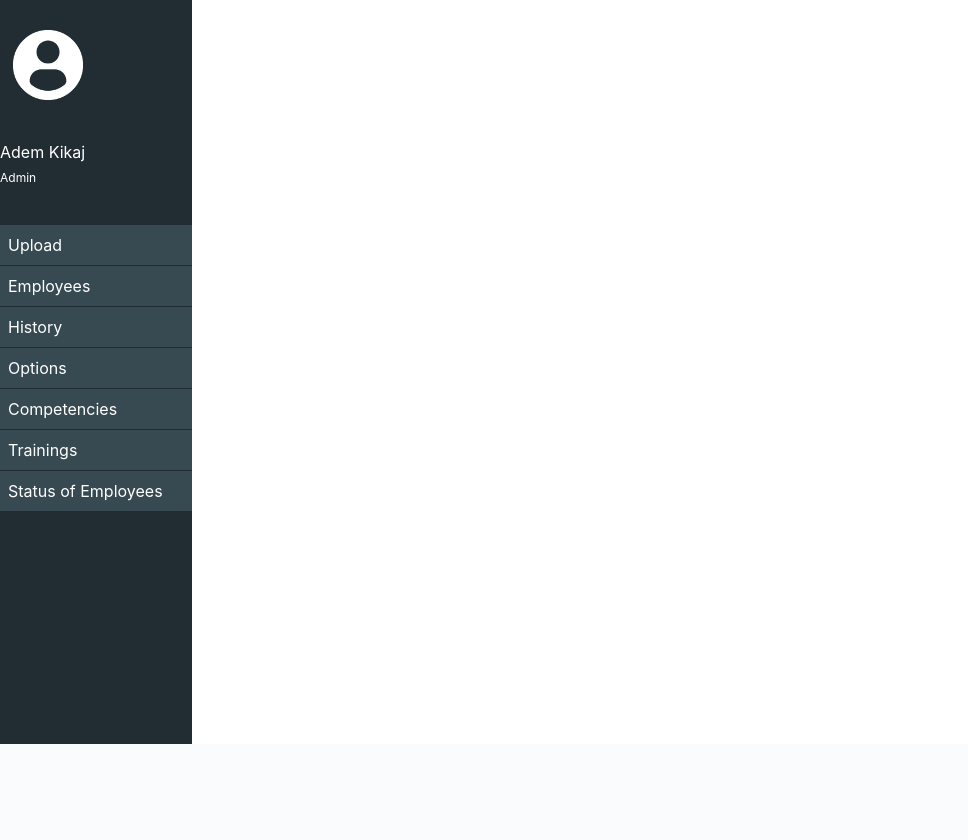
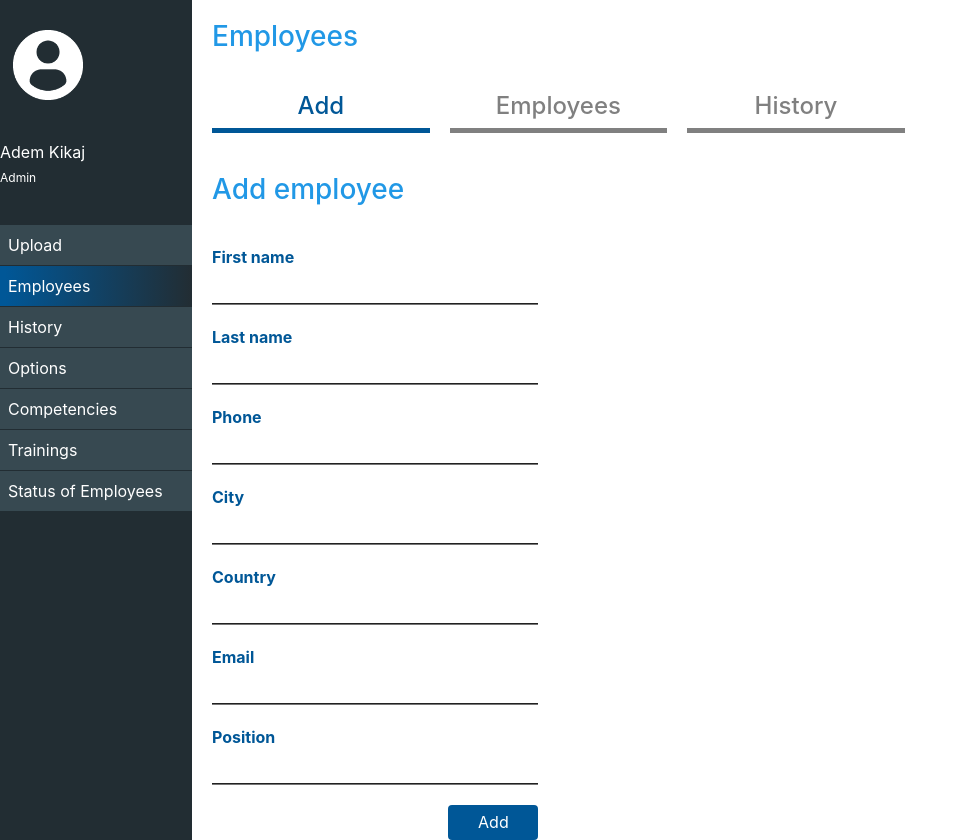
Before and after one commit to iboskov/Respo-code, a Django app: page /employee/add in a window 1280 px wide. Shown: the part 56-896 px from the top of the page, without its empty margins (0-968 px from the left). Before the commit the page ends 800 px from the top, so only its background shows below. Run offline with Django 3.2, Linux system fonts and the light colour scheme; some libraries are stand-ins or nearby versions.

Commit message:
completed frontend for Employees subpage

```diff
--- a/home/frontend/templates/html/base.html
+++ b/home/frontend/templates/html/base.html
@@ -1,6 +1,6 @@
+<!DOCTYPE html>
 {% load static %}
 
-<!DOCTYPE html>
 <html lang="en">
 <head>
     <meta charset="UTF-8">
@@ -13,6 +13,9 @@
     {% endblock %}
 </head>
 <body>
+
+
+
     <main>
         {% block content %}{% endblock %}
     </main>
@@ -25,9 +28,9 @@
     <script src="{% static 'bootstrap/js/bootstrap.min.js'  %}"></script>
     <script src="{% static 'bootstrap/js/fileinput.min.js'  %}"></script>
 
+    <script src="{% static 'javascript/scripts.js' %}"></script>
 
 
-    {% block javascript %}
-    {% endblock %}
+
 </body>
 </html>
--- /dev/null
+++ b/home/frontend/templates/html/employee.html
@@ -0,0 +1,115 @@
+{% extends "html/index.html" %}
+{% load static %}
+
+
+{% block child %}
+
+<div class="title">
+    <h3>Employees</h3>
+</div>
+<div class="employee-tabs">
+    {% if picked == "add" %}
+        <div class="tabsColor">
+            <h4>Add</h4>
+        </div>
+    {% else %}
+        <div class="tabs">
+            <h4><a href="add" class="none-style-link">Add</a></h4>
+        </div>
+    {% endif %}
+    {% if picked == "employee" %}
+        <div class="tabsColor">
+            <h4>Employees</h4>
+        </div>
+    {% else %}
+        <div class="tabs">
+            <h4><a href="employees" class="none-style-link">Employees</a></h4>
+        </div>
+    {% endif %}
+    {% if picked == "history" %}
+        <div class="tabsColor">
+            <h4>History</h4>
+        </div>
+    {% else %}
+        <div class="tabs">
+            <h4><a href="history" class="none-style-link">History</a></h4>
+        </div>
+    {% endif %}
+</div>
+<div class="board">
+    {% if picked == "add" %}
+
+        <div class="subtitle">
+            <h3>Add employee</h3>
+        </div>
+            <div class="block-add">
+                <form id="add-employee-form" method="post" action="{% url 'employee' %}">
+                    <label class="form-label">First name</label>
+                    <input class="inputs2" type="text" name="employee-name" required>
+                    <label class="form-label">Last name</label>
+                    <input class="inputs2" type="text" name="employee-lastName" required>
+                    <label class="form-label">Phone</label>
+                    <input class="inputs2" type="text" name="employee-phone" required>
+                    <label class="form-label">City</label>
+                    <input class="inputs2" type="text" name="employee-city" required>
+                    <label class="form-label">Country</label>
+                    <input class="inputs2" type="text" name="employee-country" required>
+                    <label class="form-label">Email</label>
+                    <input class="inputs2" type="text" name="employee-email" required>
+                    <label class="form-label">Position</label>
+                    <input class="inputs2" type="text" name="employee-position" required>
+                    <input type="submit" id="submit-btn3" value="Add" class="rounded">
+                </form>
+            </div>
+        </div>
+
+    {% endif %}
+    {% if picked == 'employee' %}
+        <div class="subtitle">
+            <h3>All employees</h3>
+        </div>
+            <div class="block-add-employees">
+                <table class="table">
+                  <thead class="thead-color">
+                    <tr>
+                      <th scope="col">#</th>
+                      <th scope="col">Name</th>
+                      <th scope="col">Type</th>
+                      <th scope="col">Edit/delete</th>
+                    </tr>
+                  </thead>
+                  <tbody>
+                    <tr>
+                      <th scope="row">1</th>
+                      <td>Mark</td>
+                      <td>IT-department</td>
+                      <td>Edit/delete</td>
+                    </tr>
+                    <tr>
+                      <th scope="row">2</th>
+                      <td>Adem Kikaj</td>
+                      <td>IT-department</td>
+                      <td>Edit/delete</td>
+                    </tr>
+                    <tr>
+                      <th scope="row">3</th>
+                      <td>Jure</td>
+                      <td>Finance</td>
+                      <td>Edit/delete</td>
+                    </tr>
+                  </tbody>
+                </table>
+
+            </div>
+
+    {% endif %}
+    {% if picked == 'history' %}
+        <div class="subtitle">
+            <h3>History</h3>
+        </div>
+        <div class="block-add-employees">
+            <input id="search_bar" type="text" placeholder="Search Employee..." class="rounded shadow">
+        </div>
+    {% endif %}
+</div>
+{% endblock child %}
--- a/home/frontend/templates/html/index.html
+++ b/home/frontend/templates/html/index.html
@@ -31,25 +31,53 @@
                 <div class="sidebar-container">
                     <ul class="list-unstyled components">
                         <li>
-                            <a href="upload" class="nav-border">Upload</a>
+                            {% if main_pick == "upload" %}
+                                <a href="" class=" a-style nav-border-selected">Upload</a>
+                            {% else %}
+                                <a href="{%url 'upload'%}" class="a-style nav-border">Upload</a>
+                            {% endif %}
                         </li>
                         <li>
-                            <a href="#" class="nav-border">Employees</a>
+                            {% if main_pick == "employee" %}
+                                <a href="" class="a-style nav-border-selected">Employees</a>
+                            {% else %}
+                                <a href="employee/add" class="a-style nav-border">Employees</a>
+                            {% endif %}
                         </li>
                         <li>
-                            <a href="#" class="nav-border">History</a>
+                            {% if main_pick == "history" %}
+                                <a href="#" class="a-style nav-border-selected">History</a>
+                            {% else %}
+                                <a href="#" class="a-style nav-border">History</a>
+                            {% endif %}
                         </li>
                         <li>
-                            <a href="#" class="nav-border">Options</a>
+                            {% if main_pick == "options" %}
+                                <a href="#" class="a-style nav-border-selected">Options</a>
+                            {% else %}
+                                <a href="#" class="a-style nav-border">Options</a>
+                            {% endif %}
                         </li>
                         <li>
-                            <a href="#" class="nav-border">Competencies</a>
+                            {% if main_pick == "competencies" %}
+                                <a href="#" class="a-style nav-border-selected">Competencies</a>
+                            {% else %}
+                                <a href="#" class="a-style nav-border">Competencies</a>
+                            {% endif %}
                         </li>
                         <li>
-                            <a href="#" class="nav-border">Trainings</a>
+                            {% if main_pick == "trainings" %}
+                                <a href="#" class="a-style nav-border-selected">Trainings</a>
+                            {% else %}
+                                <a href="#" class="a-style nav-border">Trainings</a>
+                            {% endif %}
                         </li>
                         <li>
-                            <a href="#" class="nav-border">Status of Employees</a>
+                            {% if main_pick == "status" %}
+                                <a href="#" class="a-style nav-border-selected">Status of Employees</a>
+                            {% else %}
+                                <a href="#" class="a-style nav-border">Status of Employees</a>
+                            {% endif %}
                         </li>
                     </ul>
                 </div>
--- a/home/frontend/templates/html/login.html
+++ b/home/frontend/templates/html/login.html
@@ -17,7 +17,7 @@
             <div class="login-respo-container rounded shadow">
                 <h1 class="first-title">RESPO</h1>
                 <br>
-                <form id="login-form" method="post" action="{%url 'login' %}">
+                <form id="login-form" method="post" action="{%url 'upload' %}">
                     {% csrf_token %}
                     <input class="inputs" type="text" placeholder="username or phone" name="usrName" required>
                     <input class="inputs" type="password" placeholder="password" name="usrPass" required>
--- a/home/frontend/templates/html/upload.html
+++ b/home/frontend/templates/html/upload.html
@@ -4,8 +4,8 @@
 
 
 {% block child %}
-<div id="title">
-    <h3>Upload Excel files</h3>
+<div class="title">
+    <h3>Upload excel files</h3>
 </div>
 
 <form id="uploaderForm" method="post" action="{%url 'upload' %}">
--- a/home/static/CSS/main.css
+++ b/home/static/CSS/main.css
@@ -177,7 +177,22 @@ a{
 :root{
     --mainColor:#005797;
 }
-a:hover, a:active {
+.nav-border-selected{
+    margin-bottom:1px;
+    color:white;
+    padding:8px;
+    width:100%;
+    float:left;
+    text-decoration:none;
+    background:
+     linear-gradient(
+       to right,
+       var(--mainColor) 0%,
+       var(--mainColor) 5px,
+       transparent
+     );
+}
+.a-style:hover, .a-style:active {
     color:white;
     text-decoration:none;
     width:100%;
@@ -192,13 +207,13 @@ a:hover, a:active {
 
 /* **subpages** */
 
-/* Upload */
-#title{
+/* *Upload* */
+.title{
     margin-top:20px;
     width:100%;
     float:left;
     margin-left:20px;
-    color:#005797;
+    color:#2198E6;
 }
 #fileUploadContainer{
     float:left;
@@ -221,3 +236,100 @@ a:hover, a:active {
     border:none;
     font-weight:bold;
 }
+/* *Employee* */
+.employee-tabs{
+    float:left;
+    width:100%;
+    margin-top:30px;
+    text-align:center;
+}
+.tabs{
+    border-bottom-style:solid;
+    float:left;
+    border-bottom-width:5px;
+    color:gray;
+    margin-left:20px;
+    width:20%;
+}
+.tabsColor{
+    border-bottom-style:solid;
+    border-bottom-color: #005797;
+    float:left;
+    border-bottom-width:5px;
+    color:#005797;
+    margin-left:20px;
+    width:20%;
+}
+.board{
+    margin-top:20px;
+    width:100%;
+    float:left;
+
+}
+/* Add */
+.block-add{
+    margin-top:30px;
+    margin-left:20px;
+    float:left;
+    width:30%;
+
+}
+#submit-btn3{
+    height:35px;
+    width:90px;
+    background-color:#005797;
+    color:white;
+    border:none;
+    float:right;
+}
+.form-label{
+    font-weight:bold;
+    color:#005797;
+}
+.inputs2{
+    width:100%;
+    margin-bottom:20px;
+    border-style:none;
+    border-bottom-style:groove;
+}
+.subtitle{
+    margin-top:20px;
+    width:100%;
+    float:left;
+    margin-left:20px;
+    color:#2198E6;
+}
+.none-style-link:hover{
+    text-decoration:none;
+    cursor: pointer;
+    color:gray;
+}
+.none-style-link{
+    color:gray;
+    text-decoration:none;
+
+}
+/* Employees */
+.block-add-employees{
+    margin-top:30px;
+    margin-left:20px;
+    float:left;
+    width:80%;
+}
+.thead-color{
+    background-color:#005797;
+    color:white;
+}
+
+/* history */
+#search_bar{
+    width:40%;
+    border:none;
+    height:50px;
+    text-indent:10px;
+
+}
+#search_bar::placeholder{
+    opacity:0.5;
+    text-indent:20px;
+}
--- a/home/urls.py
+++ b/home/urls.py
@@ -19,6 +19,9 @@ from . import views
 urlpatterns = [
     url('login', views.login, name='login'),
     url('upload', views.upload, name='upload'),
+    url('employee/add', views.employee, name='employee'),
+    url('employee/employees',views.employee_employees,name='employees'),
+    url('employee/history',views.employee_history,name='employee_history'),
     url('', views.index, name='index'),
 
 ]
--- a/home/views.py
+++ b/home/views.py
@@ -23,4 +23,20 @@ def login(request):
     return render(request,'html/login.html')
 
 def upload(request):
-    return render(request,'html/upload.html')
+    main_pick = "upload"
+    return render(request,'html/upload.html',{"main_pick":main_pick})
+
+def employee(request):
+    picked = 'add'
+    main_pick = "employee"
+    return render(request,'html/employee.html',{"picked": picked,"main_pick": main_pick})
+
+def employee_employees(request):
+    picked = 'employee'
+    main_pick='employee'
+    return render(request, 'html/employee.html', {"picked": picked, "main_pick": main_pick})
+
+def employee_history(request):
+    picked = 'history'
+    main_pick='employee'
+    return render(request, 'html/employee.html', {"picked": picked, "main_pick": main_pick})
```
Also changed, not shown: home/static/javascript/scripts.js (line endings or trailing spaces).
